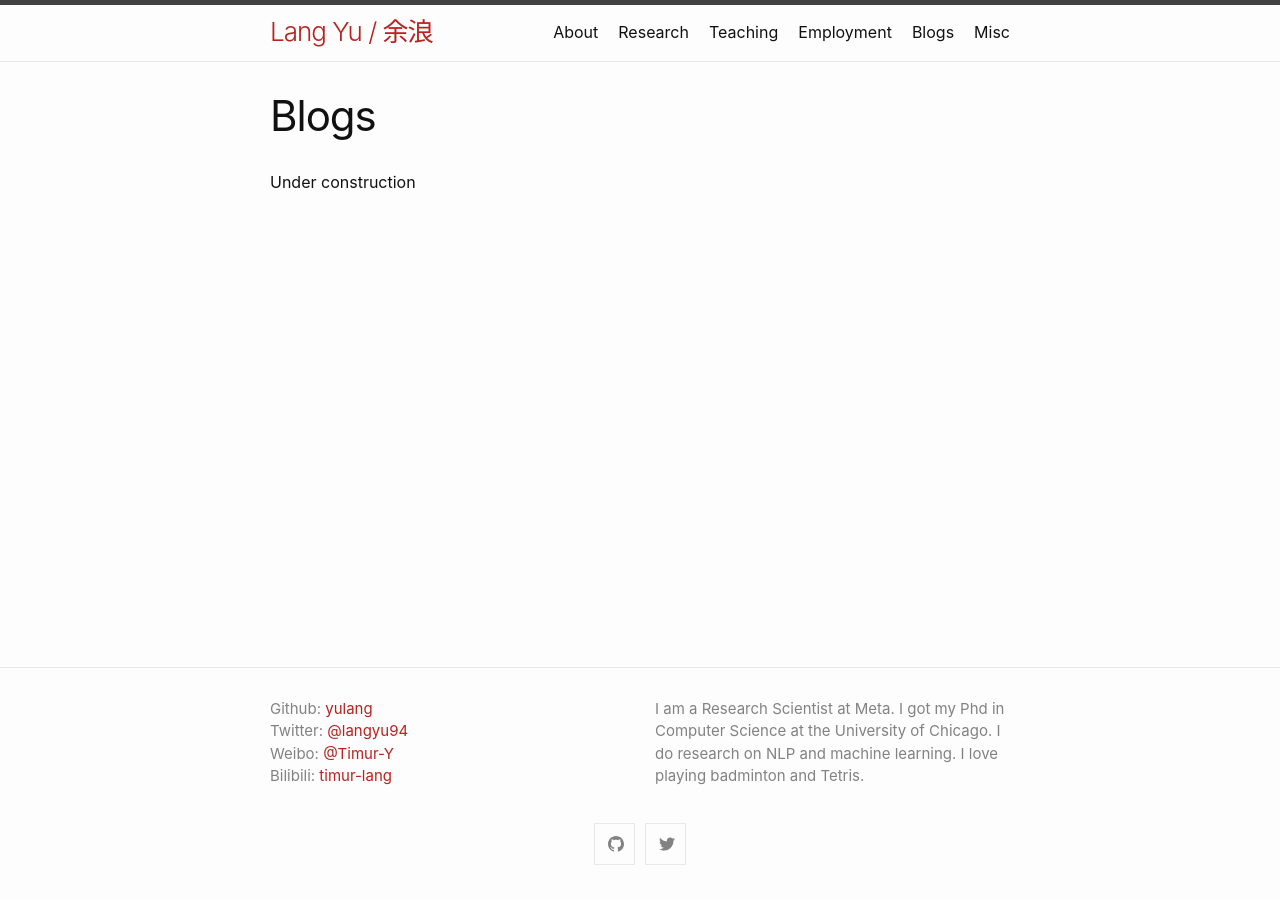
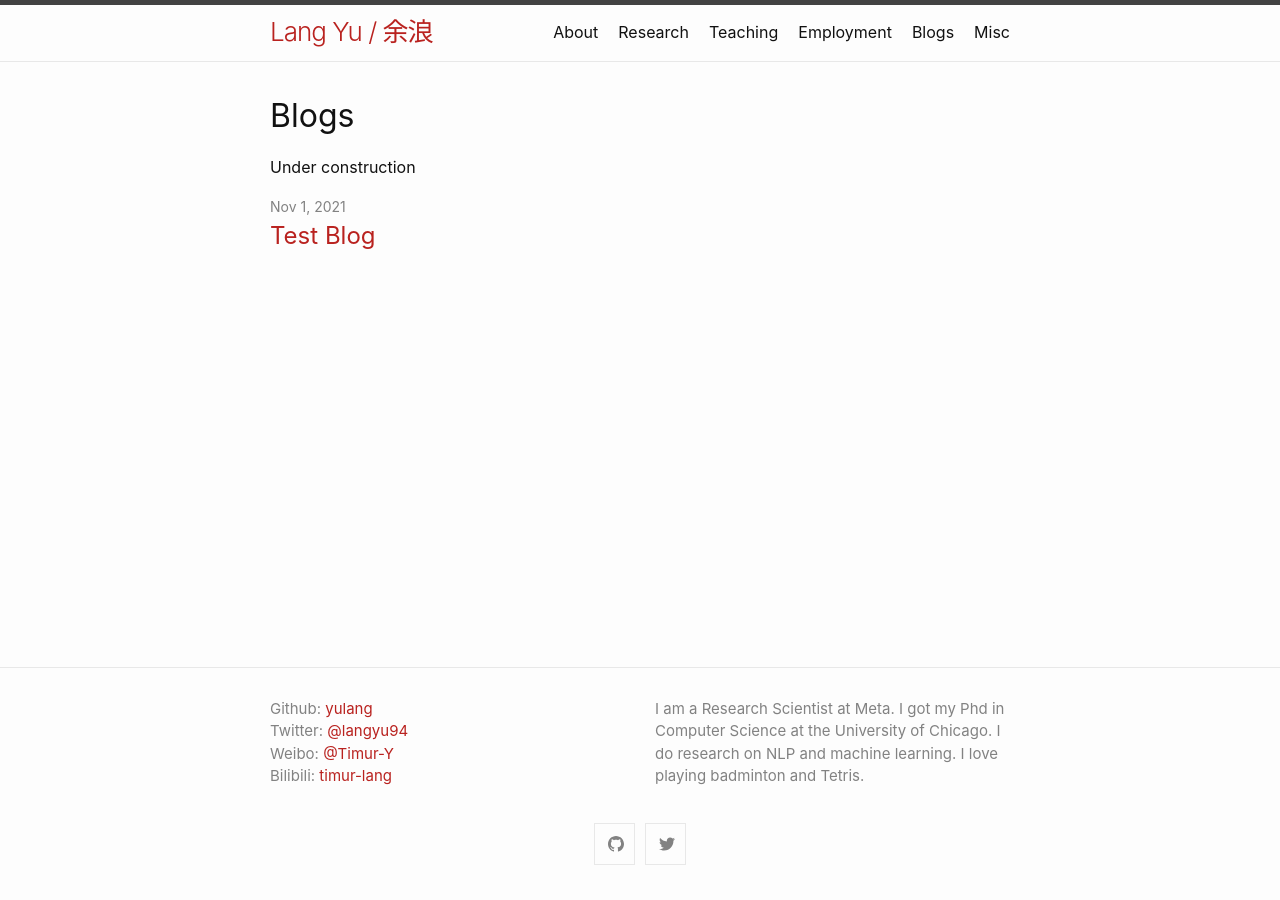
Before and after one commit to yulang/yulang.github.io, a Jekyll site: the page built from iz_04_blog.markdown, in a window 1280 px wide. Built offline with Jekyll 4.4.1, drawn with Linux system fonts in a browser that asks for light colours.

Commit message:
update layout

```diff
--- /dev/null
+++ b/_layouts/blog_home.html
@@ -0,0 +1,69 @@
+---
+layout: default
+---
+
+<div class="blog-home">
+    {%- if page.title -%}
+    <h1 class="page-heading">{{ page.title }}</h1>
+    {%- endif -%}
+
+    {{ content }}
+
+
+    {% if site.paginate %}
+    {% assign posts = paginator.posts %}
+    {% else %}
+    {% assign posts = site.posts %}
+    {% endif %}
+
+
+    {%- if posts.size > 0 -%}
+    {%- if page.list_title -%}
+    <h2 class="post-list-heading">{{ page.list_title }}</h2>
+    {%- endif -%}
+    <ul class="post-list">
+        {%- assign date_format = site.minima.date_format | default: "%b %-d, %Y" -%}
+        {%- for post in posts -%}
+        <li>
+            <span class="post-meta">{{ post.date | date: date_format }}</span>
+            <h3>
+                <a class="post-link" href="{{ post.url | relative_url }}">
+                    {{ post.title | escape }}
+                </a>
+            </h3>
+            {%- if site.show_excerpts -%}
+            {{ post.excerpt }}
+            {%- endif -%}
+        </li>
+        {%- endfor -%}
+    </ul>
+
+    {% if site.paginate %}
+    <div class="pager">
+        <ul class="pagination">
+            {%- if paginator.previous_page %}
+            <li><a href="{{ paginator.previous_page_path | relative_url }}" class="previous-page">{{
+                    paginator.previous_page }}</a></li>
+            {%- else %}
+            <li>
+                <div class="pager-edge">•</div>
+            </li>
+            {%- endif %}
+            <li>
+                <div class="current-page">{{ paginator.page }}</div>
+            </li>
+            {%- if paginator.next_page %}
+            <li><a href="{{ paginator.next_page_path | relative_url }}" class="next-page">{{ paginator.next_page }}</a>
+            </li>
+            {%- else %}
+            <li>
+                <div class="pager-edge">•</div>
+            </li>
+            {%- endif %}
+        </ul>
+    </div>
+    {%- endif %}
+
+    {%- endif -%}
+
+</div>
--- a/_layouts/home.html
+++ b/_layouts/home.html
@@ -4,13 +4,13 @@ layout: default
 
 <div class="home">
   {%- if page.title -%}
-    <h1 class="page-heading">{{ page.title }}</h1>
+  <h1 class="page-heading">{{ page.title }}</h1>
   {%- endif -%}
 
   {{ content }}
 
 
-  {% if site.paginate %}
+  <!-- {% if site.paginate %}
     {% assign posts = paginator.posts %}
   {% else %}
     {% assign posts = site.posts %}
@@ -56,6 +56,6 @@ layout: default
       </div>
     {%- endif %}
 
-  {%- endif -%}
+  {%- endif -%} -->
 
 </div>
--- a/index.markdown
+++ b/index.markdown
@@ -2,7 +2,7 @@
 # Feel free to add content and custom Front Matter to this file.
 # To modify the layout, see https://jekyllrb.com/docs/themes/#overriding-theme-defaults
 title: About
-layout: page
+layout: home
 ---
 <style>
     {
--- a/iz_04_blog.markdown
+++ b/iz_04_blog.markdown
@@ -1,5 +1,5 @@
 ---
-layout: page
+layout: blog_home
 title: Blogs
 permalink: /blogs
 ---
```
